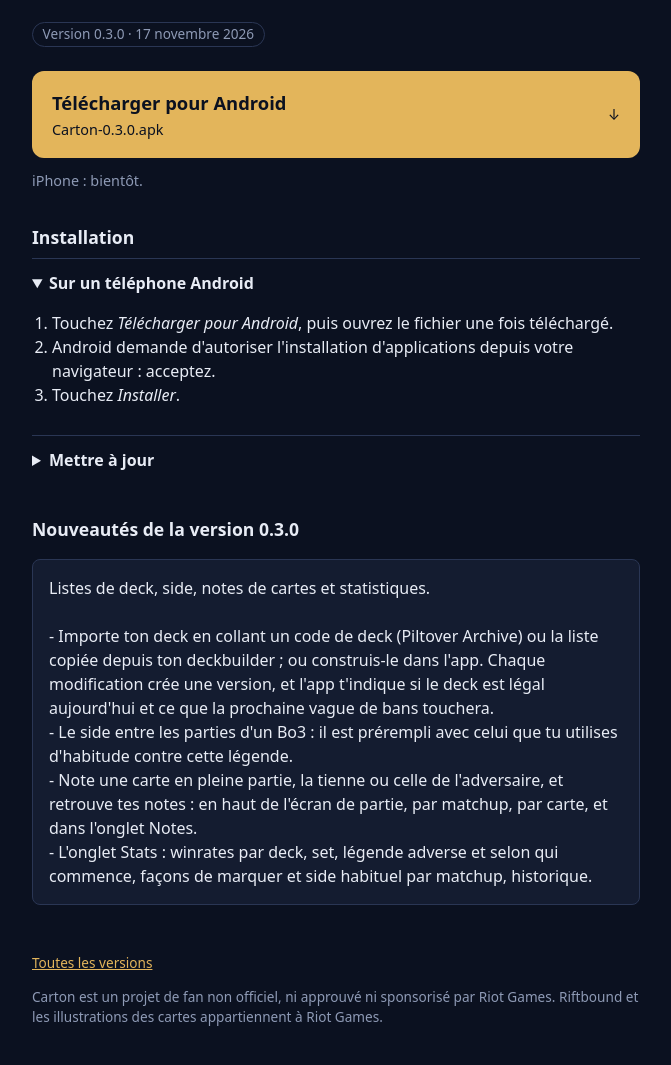
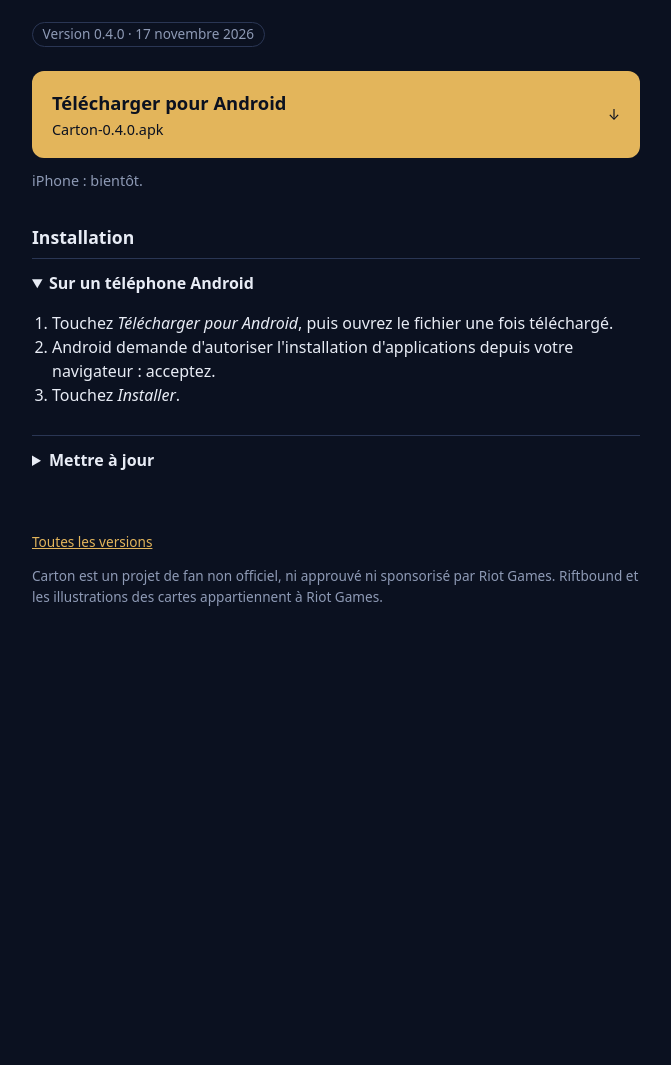
Before and after one commit to Unarbre/carton.github.io, a plain HTML site: page index.html in a window 1280 px wide. Shown: the part 161-1226 px from the top of the page, without its empty margins (304-975 px from the left). After the commit the page ends 846 px from the top, so only its background shows below. Drawn offline with Linux system fonts and the light colour scheme.

Commit message:
Download page: Carton 0.4.0

```diff
--- a/index.html
+++ b/index.html
@@ -36,10 +36,10 @@
     <h1>Carton</h1>
     <p class="tagline">Le compagnon des joueurs de jeux de cartes : score, historique, notes par matchup et banlists
     toujours à jour. Premier jeu : Riftbound.</p>
-    <span class="version">Version 0.3.0 · 17 novembre 2026</span>
+    <span class="version">Version 0.4.0 · 17 novembre 2026</span>
 
-    <a class="download" href="https://github.com/Unarbre/carton.github.io/releases/download/v0.3.0/Carton-0.3.0.apk">
-      <div><strong>Télécharger pour Android</strong><span>Carton-0.3.0.apk</span></div>
+    <a class="download" href="https://github.com/Unarbre/carton.github.io/releases/download/v0.4.0/Carton-0.4.0.apk">
+      <div><strong>Télécharger pour Android</strong><span>Carton-0.4.0.apk</span></div>
       <span aria-hidden="true">↓</span>
     </a>
     <p class="soon">iPhone : bientôt.</p>
@@ -60,14 +60,6 @@
       toutes seules.</p>
     </details>
 
-    <h2>Nouveautés de la version 0.3.0</h2>
-    <pre class="notes">Listes de deck, side, notes de cartes et statistiques.
-
-- Importe ton deck en collant un code de deck (Piltover Archive) ou la liste copiée depuis ton deckbuilder ; ou construis-le dans l'app. Chaque modification crée une version, et l'app t'indique si le deck est légal aujourd'hui et ce que la prochaine vague de bans touchera.
-- Le side entre les parties d'un Bo3 : il est prérempli avec celui que tu utilises d'habitude contre cette légende.
-- Note une carte en pleine partie, la tienne ou celle de l'adversaire, et retrouve tes notes : en haut de l'écran de partie, par matchup, par carte, et dans l'onglet Notes.
-- L'onglet Stats : winrates par deck, set, légende adverse et selon qui commence, façons de marquer et side habituel par matchup, historique.</pre>
-
     <footer>
       <p><a href="https://github.com/Unarbre/carton.github.io/releases">Toutes les versions</a></p>
       <p>Carton est un projet de fan non officiel, ni approuvé ni sponsorisé par Riot Games. Riftbound et les
```
Also changed, not shown: app/latest.json (+4 -4 lines).
